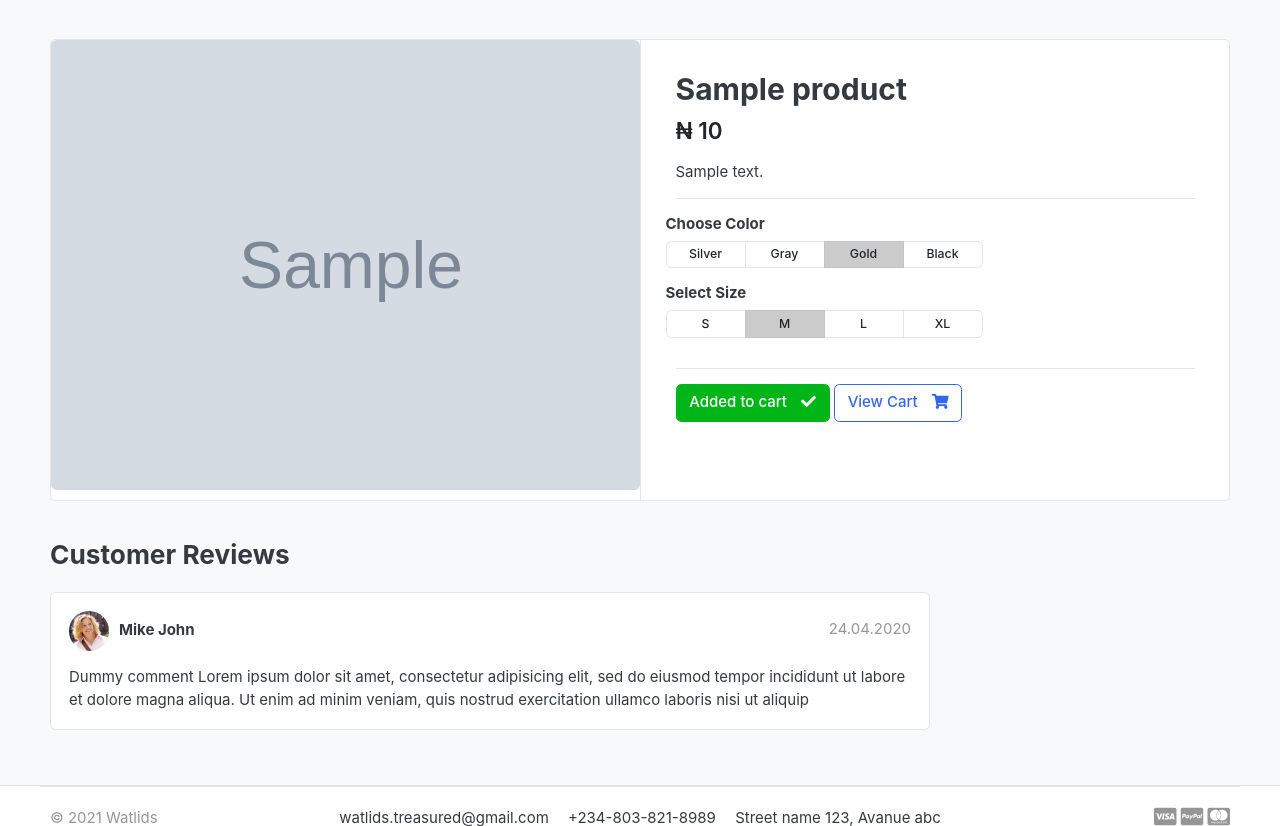
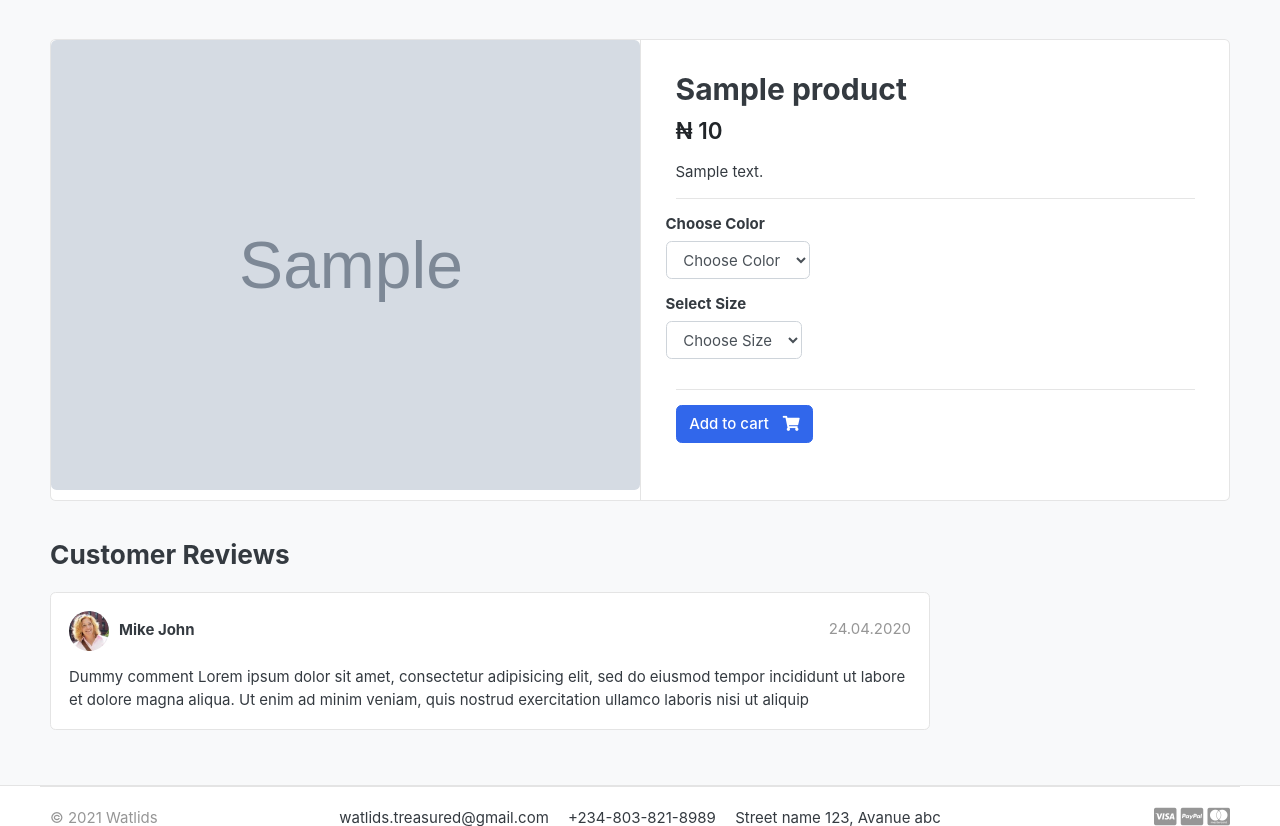
Before and after one commit to luqmanshof/django-ecommerce, a Django app: template templates/store/product_detail.html in a window 1280 px wide. Shown: the part 119-945 px from the top of the page. Run offline with Django 3.2, Linux system fonts and the light colour scheme; the template is opened without the code that fills it: values that come from a table or form of the project are taken from there, others are empty; tables that the repository leaves empty hold one stand-in row (values such as "Sample post"); grey boxes marked "Sample" are stand-in pictures; some libraries are stand-ins or nearby versions; some web fonts are replaced.

Commit message:
store and cart variation functionalities

```diff
--- a/carts/models.py
+++ b/carts/models.py
@@ -1,4 +1,4 @@
-from store.models import Product
+from store.models import Product, Variation
 from django.db import models
 
 # Create your models here.
@@ -14,6 +14,7 @@ class Cart(models.Model):
 
 class CartItem(models.Model):
     product = models.ForeignKey(Product, on_delete=models.CASCADE)
+    variations = models.ManyToManyField(Variation, blank=True)
     cart = models.ForeignKey(Cart, on_delete=models.CASCADE)
     quantity = models.IntegerField()
     is_active = models.BooleanField(default=True)
@@ -21,5 +22,5 @@ class CartItem(models.Model):
     def sub_total(self):
         return self.product.price * self.quantity
 
-    def __str__(self):
+    def __unicode__(self):
         return self.product
--- a/carts/urls.py
+++ b/carts/urls.py
@@ -4,8 +4,8 @@ from . import views
 urlpatterns = [
     path('', views.cart, name='cart'),
     path('add_cart/<int:product_id>/', views.add_cart, name='add_cart'),
-    path('remove_cart/<int:product_id>/',
+    path('remove_cart/<int:product_id>/<int:cart_item_id>/',
          views.remove_cart, name='remove_cart'),
-    path('delete_cart_item/<int:product_id>/',
+    path('delete_cart_item/<int:product_id>/<int:cart_item_id>/',
          views.delete_cart_item, name='delete_cart_item'),
 ]
--- a/carts/views.py
+++ b/carts/views.py
@@ -1,7 +1,7 @@
 from django.core.exceptions import ObjectDoesNotExist
 from django.http.response import HttpResponse
 from carts.models import Cart, CartItem
-from store.models import Product
+from store.models import Product, Variation
 from django.shortcuts import get_object_or_404, redirect, render
 
 # Create your views here.
@@ -16,6 +16,19 @@ def _cart_id(request):
 
 def add_cart(request, product_id):
     product = Product.objects.get(id=product_id)  # get the product
+    product_variation = []
+    if request.method == 'POST':
+        for item in request.POST:
+            key = item
+            value = request.POST[key]
+
+            try:
+                variation = Variation.objects.get(
+                    product=product, variation_category__iexact=key, variation_value__iexact=value)
+                product_variation.append(variation)
+            except:
+                pass
+
     try:
         # get the cart using the cart_id in the session
         cart = Cart.objects.get(cart_id=_cart_id(request))
@@ -25,39 +38,78 @@ def add_cart(request, product_id):
         )
     cart.save()
 
-    try:
-        cart_item = CartItem.objects.get(product=product, cart=cart)
-        cart_item.quantity += 1  # Add 1 to exisiting cart quantity
-        cart_item.save()
-    except CartItem.DoesNotExist:
+    is_cart_item_exist = CartItem.objects.filter(
+        product=product, cart=cart).exists()
+
+    if is_cart_item_exist:
+        cart_item = CartItem.objects.filter(product=product, cart=cart)
+        # existing variations -> database
+        # current variation -> product_variation
+        # item_id -> database
+
+        ex_var_list = []
+        id = []
+        for item in cart_item:
+            existing_variation = item.variations.all()
+            ex_var_list.append(list(existing_variation))
+            id.append(item.id)
+
+        if product_variation in ex_var_list:
+            # Increase cart item qty
+            index = ex_var_list.index(product_variation)
+            item_id = id[index]
+            item = CartItem.objects.get(product=product, id=item_id)
+            item.quantity += 1
+            item.save()
+        else:
+            # create a new cart item
+            item = CartItem.objects.create(
+                product=product,
+                quantity=1,
+                cart=cart
+            )
+            if len(product_variation) > 0:
+                item.variations.clear()
+                item.variations.add(*product_variation)
+            item.save()
+
+    else:
         cart_item = CartItem.objects.create(
             product=product,
             quantity=1,
             cart=cart,
         )
+        if len(product_variation) > 0:
+            cart_item.variations.clear()
+            for item in product_variation:
+                cart_item.variations.add(item)
+
         cart_item.save()
+    return redirect('cart')
+
+
+def remove_cart(request, product_id, cart_item_id):
+    cart = Cart.objects.get(cart_id=_cart_id(request))
+    product = get_object_or_404(Product, id=product_id)
+    try:
+        cart_item = CartItem.objects.get(
+            product=product, cart=cart, id=cart_item_id)
+        if cart_item.quantity > 1:
+            cart_item.quantity -= 1
+            cart_item.save()
+        else:
+            cart_item.delete()
+    except:
+        pass
 
     return redirect('cart')
 
 
-def remove_cart(request, product_id):
+def delete_cart_item(request, product_id, cart_item_id):
     cart = Cart.objects.get(cart_id=_cart_id(request))
     product = get_object_or_404(Product, id=product_id)
-    cart_item = CartItem.objects.get(product=product, cart=cart)
-
-    if cart_item.quantity > 1:
-        cart_item.quantity -= 1
-        cart_item.save()
-    else:
-        cart_item.delete()
-
-    return redirect('cart')
-
-
-def delete_cart_item(request, product_id):
-    cart = Cart.objects.get(cart_id=_cart_id(request))
-    product = get_object_or_404(Product, id=product_id)
-    cart_item = CartItem.objects.get(product=product, cart=cart)
+    cart_item = CartItem.objects.get(
+        product=product, cart=cart, id=cart_item_id)
     cart_item.delete()
 
     return redirect('cart')
--- a/store/models.py
+++ b/store/models.py
@@ -23,3 +23,31 @@ class Product(models.Model):
 
     def __str__(self):
         return self.product_name
+
+
+class VariationManager(models.Manager):
+    def colors(self):
+        return super(VariationManager, self).filter(variation_category='color', is_active=True)
+
+    def sizes(self):
+        return super(VariationManager, self).filter(variation_category='size', is_active=True)
+
+
+variation_category_choices = (
+    ('color', 'color'),
+    ('size', 'size'),
+)
+
+
+class Variation(models.Model):
+    product = models.ForeignKey(Product, on_delete=models.CASCADE)
+    variation_category = models.CharField(
+        max_length=100, choices=variation_category_choices)
+    variation_value = models.CharField(max_length=100)
+    is_active = models.BooleanField(default=True)
+    created_date = models.DateTimeField(auto_now=True)
+
+    objects = VariationManager()
+
+    def __str__(self):
+        return self.variation_value
--- a/templates/store/product_detail.html
+++ b/templates/store/product_detail.html
@@ -19,6 +19,8 @@
                     </article> <!-- gallery-wrap .end// -->
                 </aside>
                 <main class="col-md-6 border-left">
+                    <form action="{% url 'add_cart' single_product.id %}" method="POST">
+                        {% csrf_token %}
                         <article class="content-body">
 
                             <h2 class="title">{{ single_product.product_name }}</h2>
@@ -34,53 +36,35 @@
                                 <div class="row">
                                     <div class="item-option-select">
                                         <h6>Choose Color</h6>
-                                    <div class="btn-group btn-group-sm btn-group-toggle" data-toggle="buttons">
-                                    <label class="btn btn-light">
-                                        <input type="radio" name="radio_color"> Silver
-                                    </label>
-                                    <label class="btn btn-light">
-                                        <input type="radio" name="radio_color" > Gray
-                                    </label>
-                                    <label class="btn btn-light active">
-                                        <input type="radio" name="radio_color checked"> Gold
-                                    </label>
-                                    <label class="btn btn-light">
-                                        <input type="radio" name="radio_color"> Black
-                                    </label>
-                                    </div>
+                                        <select name="color" class="form-control" required>
+                                            <option value="" disabled selected>Choose Color</option>
+                                            {% for i in single_product.variation_set.colors %}
+                                                <option value="{{ i.variation_value | lower }}">{{ i.variation_value | capfirst }}</option>
+                                            {% endfor %}
+                                        </select>
                                     </div>
                                 </div> <!-- row.// -->
                                 <div class="row">
                                     <div class="item-option-select">
                                         <h6>Select Size</h6>
-                                    <div class="btn-group btn-group-sm btn-group-toggle" data-toggle="buttons">
-                                    <label class="btn btn-light">
-                                        <input type="radio" name="radio_color"> S
-                                    </label>
-                                    <label class="btn btn-light active">
-                                        <input type="radio" name="radio_color" checked> M
-                                    </label>
-                                    <label class="btn btn-light">
-                                        <input type="radio" name="radio_color"> L
-                                    </label>
-                                    <label class="btn btn-light">
-                                        <input type="radio" name="radio_color"> XL
-                                    </label>
-                                    </div>
+                                        <select name="size"  class="form-control" required>
+                                            <option value="" disabled selected>Choose Size</option>
+                                            {% for i in single_product.variation_set.sizes %}
+                                                <option value="{{ i.variation_value | lower }}">{{ i.variation_value | capfirst }}</option>
+                                            {% endfor %}
+                                        </select>
                                     </div>
                                 </div> <!-- row.// -->
                                 <hr>
                                 {% if single_product.stock <= 0 %}
                                     <h4 class="text-danger">Out of Stock</h4>
                                 {% else %}
-                                {% if not in_cart %}
-                                    <a href="{% url 'add_cart' single_product.id %}" class="btn  btn-primary"> <span class="text">Add to cart</span> <i class="fas fa-shopping-cart"></i>  </a>
-                                {% else %}
-                                    <a href="{% url 'add_cart' single_product.id %}" class="btn  btn-success"> <span class="text">Added to cart</span> <i class="fas fa-check"></i>  </a>
-                                    <a href="{% url 'cart' %}" class="btn  btn-outline-primary"> <span class="text">View Cart</span> <i class="fas fa-shopping-cart"></i>  </a>
-                                {% endif %}
+
+                                    <button type="submit" class="btn  btn-primary"> <span class="text">Add to cart</span> <i class="fas fa-shopping-cart"></i>  </button>
+
                                 {% endif %}
                         </article> <!-- product-info-aside .// -->
+                    </form>
                 </main> <!-- col.// -->
             </div> <!-- row.// -->
         </div> <!-- card.// -->
```
Also changed, not shown: carts/admin.py (+12 -2 lines), store/admin.py (+9 -1 lines), templates/store/cart.html (+17 -4 lines), carts/migrations/0002_cartitem_variations.py (added), store/migrations/0002_variation.py (added). Lines whose indentation alone changed are shown as unchanged.
